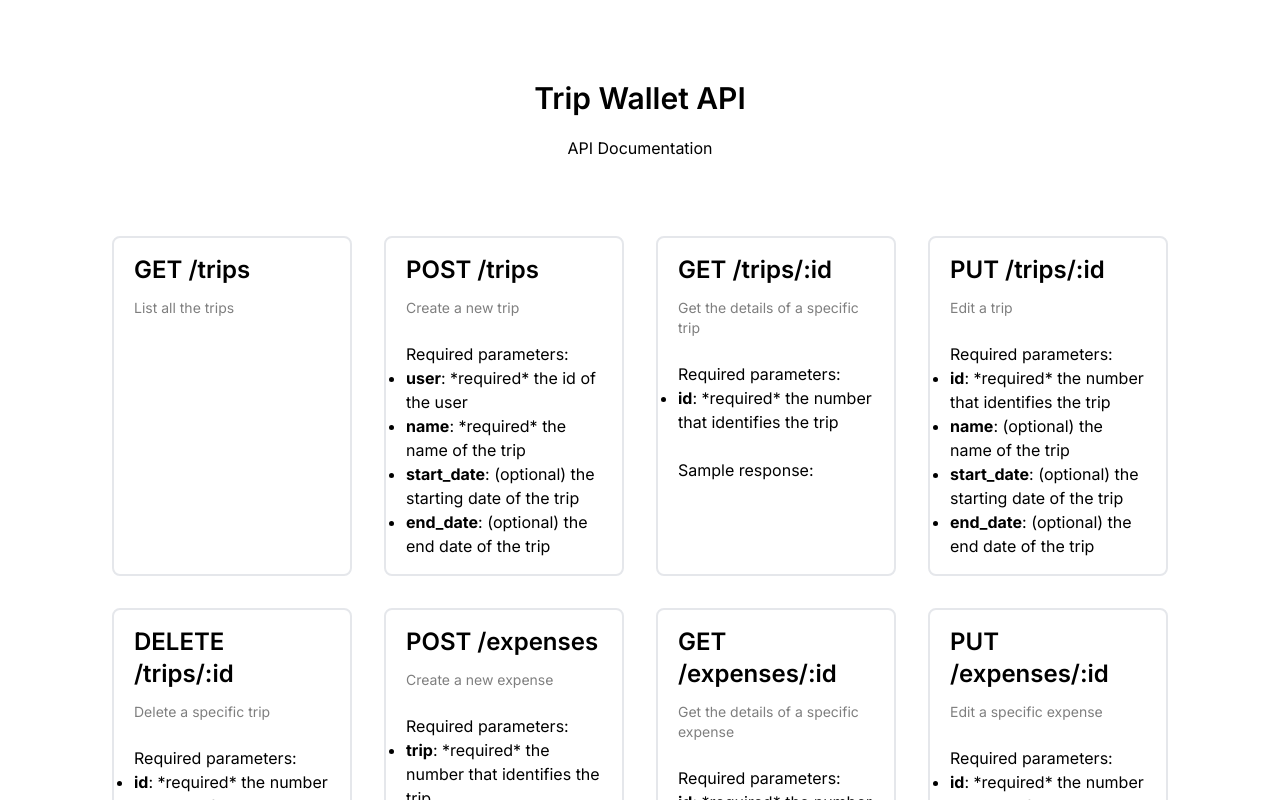
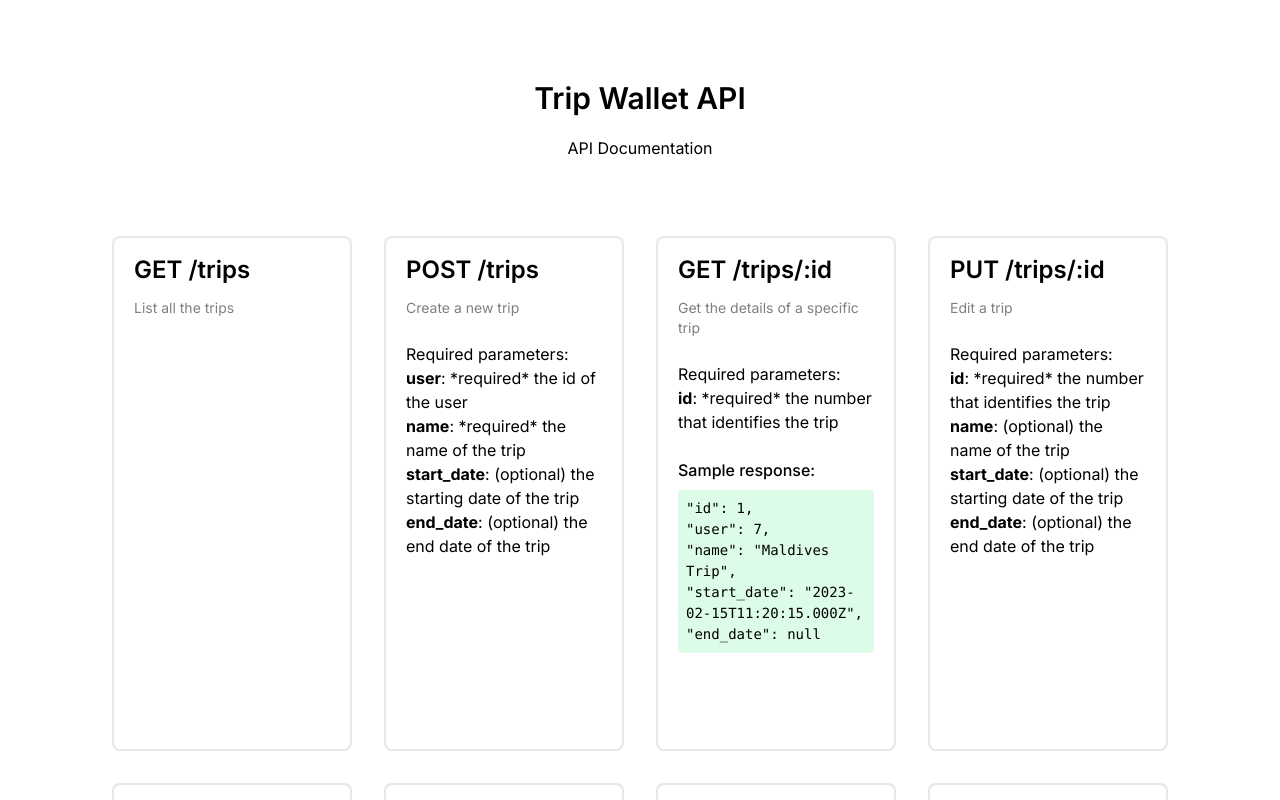
Before and after one commit to thatgirldorian/trip-wallet, a Next.js app: page / in a window 1280 px wide. Shown: the top 800 px of the page. Built offline with nearby package versions, Linux system fonts and the light colour scheme.

Commit message:
feat: added styling to sample response

```diff
--- a/pages/index.js
+++ b/pages/index.js
@@ -153,7 +153,7 @@ export default function Home() {
                 <p>Required parameters:</p>
                 <ul className="">
                   {endpoint.parameters.map((parameter, parameterIndex) => (
-                    <li key={parameterIndex} className="list-disc">
+                    <li key={parameterIndex}>
                       <b>{parameter.name}</b>: {parameter.description}
                     </li>
                   ))}
@@ -163,7 +163,17 @@ export default function Home() {
             {endpoint.response && (
               <>
                 <br />
-                <p>Sample response:</p>
+                <p className="font-medium">Sample response:</p>
+                <div className="bg-green-100 text-[14px] p-2 my-2 rounded">
+                  <code>
+                    <p> "id": 1, </p>
+                    <p>"user": 7,</p>
+                    <p>"name": "Maldives Trip",</p>
+                    <p>"start_date": "2023-02-15T11:20:15.000Z",</p>
+                    <p> "end_date": null</p>
+                  </code>
+                </div>
+
                 <pre>
                   <code>{endpoint.response}</code>
                 </pre>
```
